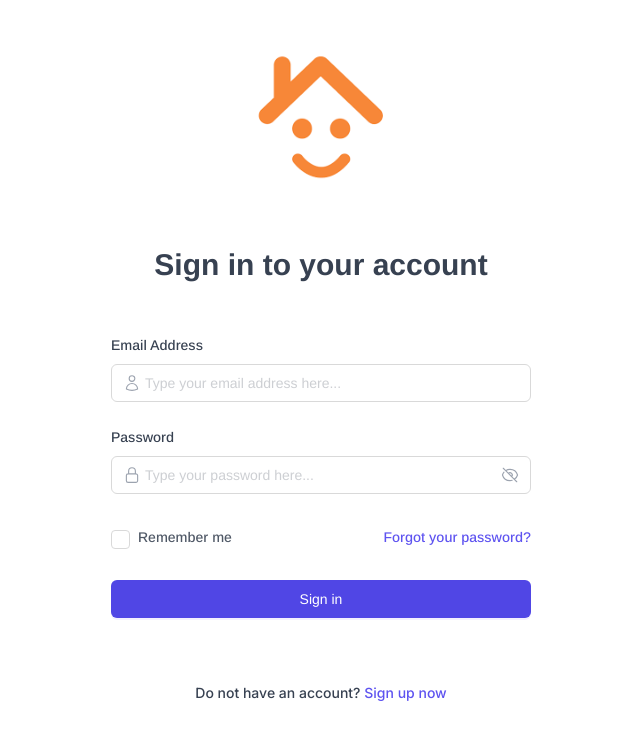
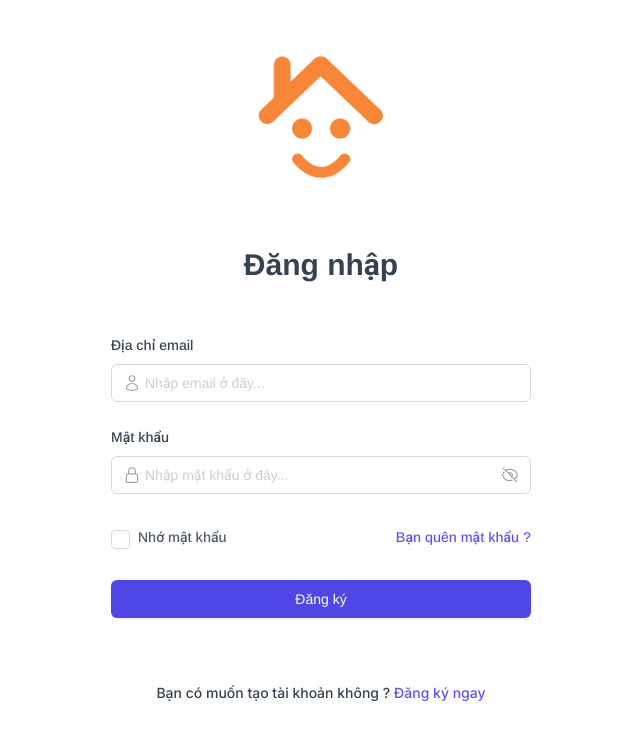
Before and after one commit to lamtran8401/7Up_Accommodation_Booking_Client, a React (Vite) app: page /auth/login in a window 1280 px wide. Shown: the top 740 px of the page, without its empty margins (319-959 px from the left). Built offline with nearby package versions, Linux system fonts and the light colour scheme.

Commit message:
login: change language

```diff
--- a/src/pages/auth/login/index.jsx
+++ b/src/pages/auth/login/index.jsx
@@ -26,54 +26,54 @@ const Login = () => {
     return (
         <div className="login">
             <Typography.Title level={2} className="form__title">
-                Sign in to your account
+                Đăng nhập
             </Typography.Title>
             <Form form={form} layout="vertical" className="form sign--form" onFinish={hanldeSubmitForm}>
                 <Form.Item
                     name="username"
-                    label="Email Address"
+                    label="Địa chỉ email"
                     className="form__item"
                     required={false}
                     rules={[
-                        { required: true, message: 'Please input your Username!' },
+                        { required: true, message: 'Vui lòng nhập email!' },
                         {
                             type: 'email',
-                            message: 'The input is not valid E-mail!',
+                            message: 'Email không hợp lệ!',
                         },
                     ]}
                 >
-                    <Input placeholder="Type your email address here..." prefix={<UserIcon className="form__icon" />} />
+                    <Input placeholder="Nhập email ở đây..." prefix={<UserIcon className="form__icon" />} />
                 </Form.Item>
                 <Form.Item
                     name="password"
-                    label="Password"
+                    label="Mật khẩu"
                     className="form__item"
                     required={false}
-                    rules={[{ required: true, message: 'Please input your Password!' }]}
+                    rules={[{ required: true, message: 'Vui lòng nhập mật khẩu!' }]}
                 >
                     <Input.Password
                         prefix={<LockClosedIcon className="form__icon" />}
                         iconRender={(visible) => (visible ? <EyeIcon /> : <EyeSlashIcon />)}
-                        placeholder="Type your password here..."
+                        placeholder="Nhập mật khẩu ở đây..."
                     />
                 </Form.Item>
                 <Form.Item className="form-other-action">
-                    <Checkbox className="form__remember">Remember me</Checkbox>
+                    <Checkbox className="form__remember">Nhớ mật khẩu</Checkbox>
                     <Link to="#" className="link">
-                        Forgot your password?
+                        Bạn quên mật khẩu ?
                     </Link>
                 </Form.Item>
                 <Form.Item className="form__item">
                     <Button className="form__btn" type="primary" htmlType="submit">
-                        Sign in
+                        Đăng ký
                     </Button>
                 </Form.Item>
             </Form>
             <div className="form-redirect">
                 <span>
-                    Do not have an account?{' '}
+                    Bạn có muốn tạo tài khoản không ?{' '}
                     <Link to="/auth/register" className="link">
-                        Sign up now
+                        Đăng ký ngay
                     </Link>
                 </span>
             </div>
```
